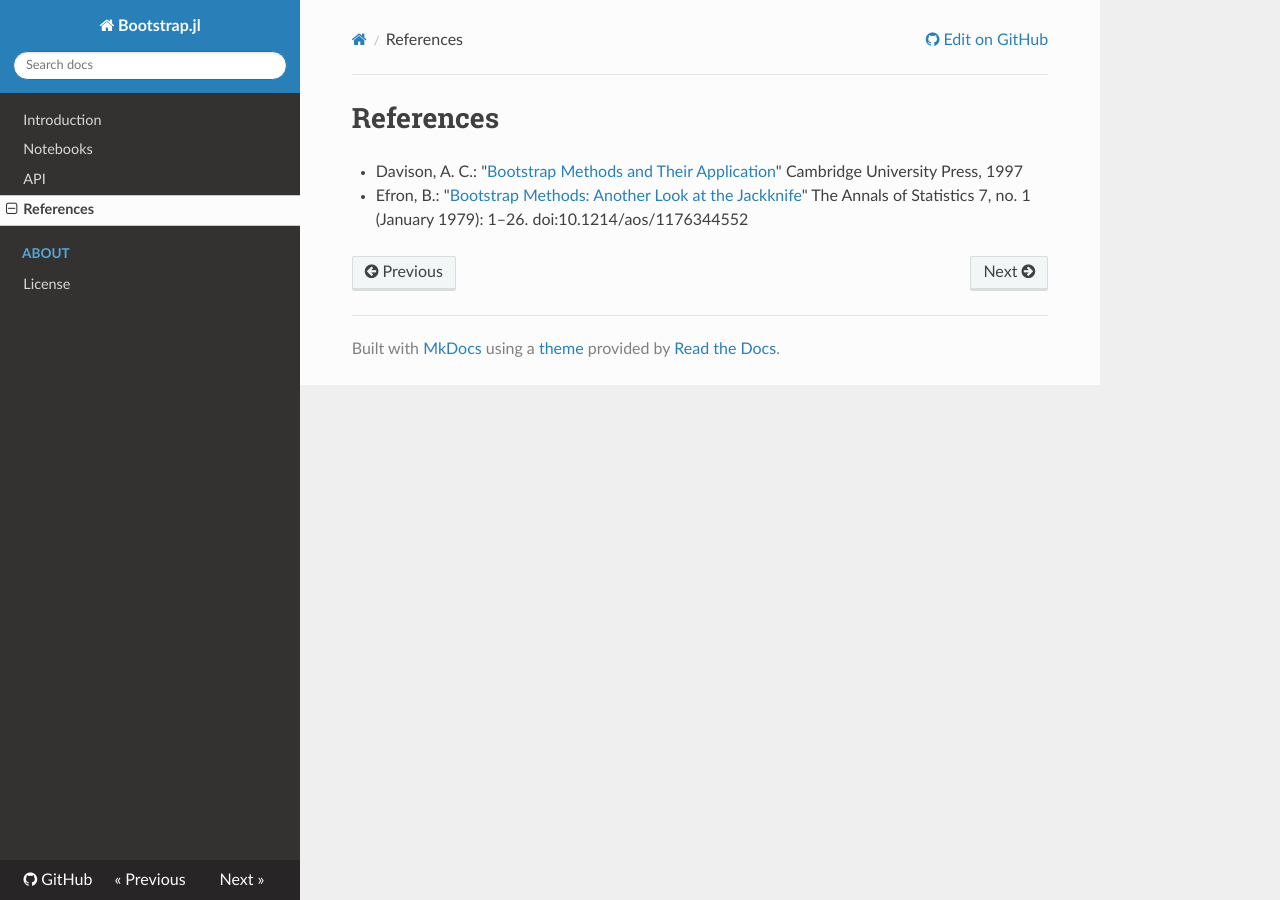
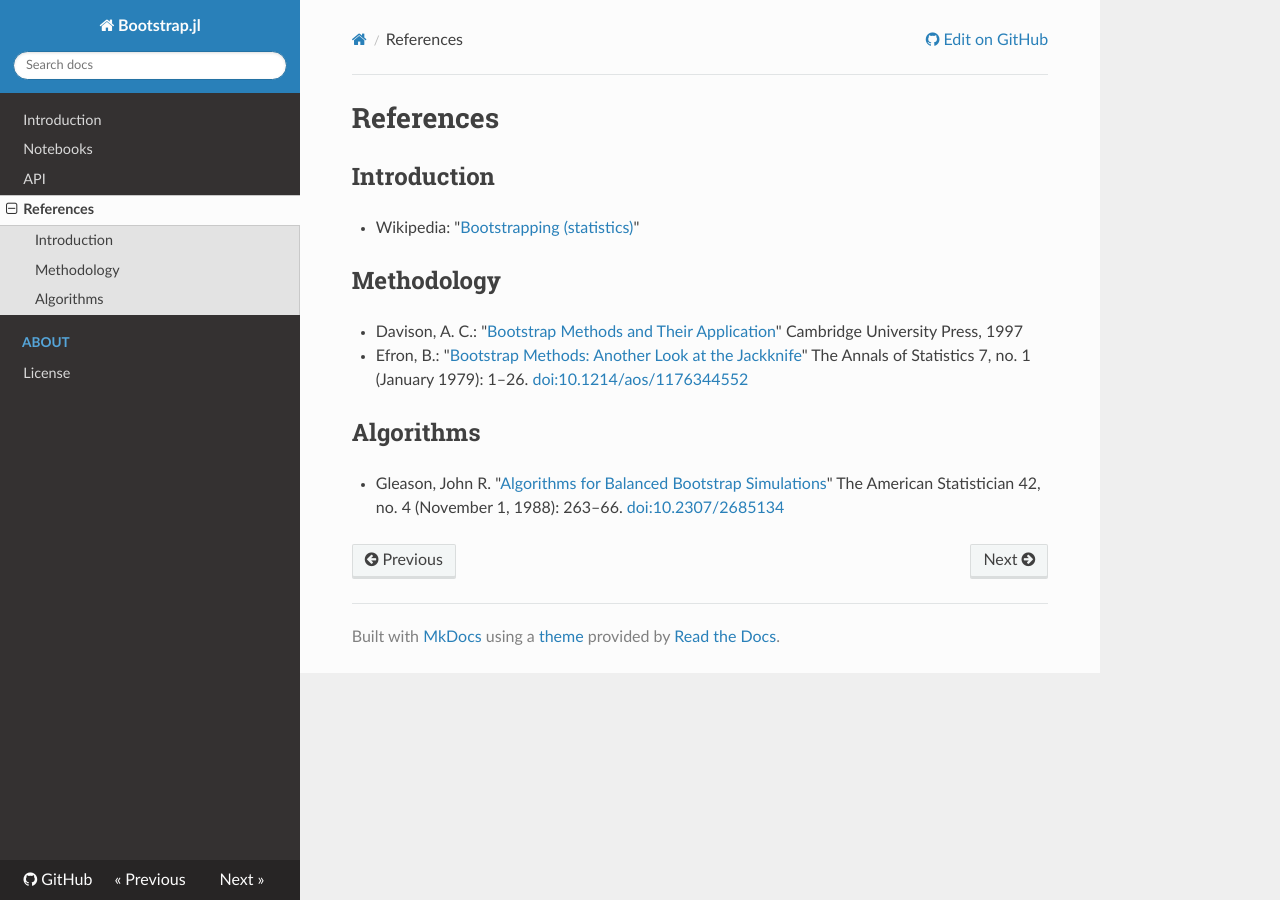
Before and after one commit to juliangehring/Bootstrap.jl, an MkDocs documentation site: the page built from doc/references.md, in a window 1280 px wide. Built offline with MkDocs 1.6.1, drawn with Linux system fonts in a browser that asks for light colours; nearby versions of some CDN libraries; old or Windows-style settings are respelled for this version of MkDocs.

Commit message:
References: Structure and extend

```diff
--- a/doc/references.md
+++ b/doc/references.md
@@ -1,5 +1,18 @@
 # References
+
+## Introduction
+
+* Wikipedia:
+  "[Bootstrapping (statistics)](https://en.wikipedia.org/w/index.php?title=Bootstrapping_(statistics))"
+
+
+## Methodology
 
 * Davison, A. C.: "[Bootstrap Methods and Their Application](http://statwww.epfl.ch/davison/BMA/)" Cambridge University Press, 1997
 
-* Efron, B.: "[Bootstrap Methods: Another Look at the Jackknife](http://projecteuclid.org/euclid.aos/1176344552)" The Annals of Statistics 7, no. 1 (January 1979): 1–26. doi:10.1214/aos/1176344552
+* Efron, B.: "[Bootstrap Methods: Another Look at the Jackknife](http://projecteuclid.org/euclid.aos/1176344552)" The Annals of Statistics 7, no. 1 (January 1979): 1–26. [doi:10.1214/aos/1176344552](http://dx.doi.org/10.1214/aos/1176344552)
+
+
+## Algorithms
+
+* Gleason, John R. "[Algorithms for Balanced Bootstrap Simulations](http://www.jstor.org/stable/2685134)" The American Statistician 42, no. 4 (November 1, 1988): 263–66. [doi:10.2307/2685134](http://dx.doi.org/10.2307/2685134)
```
